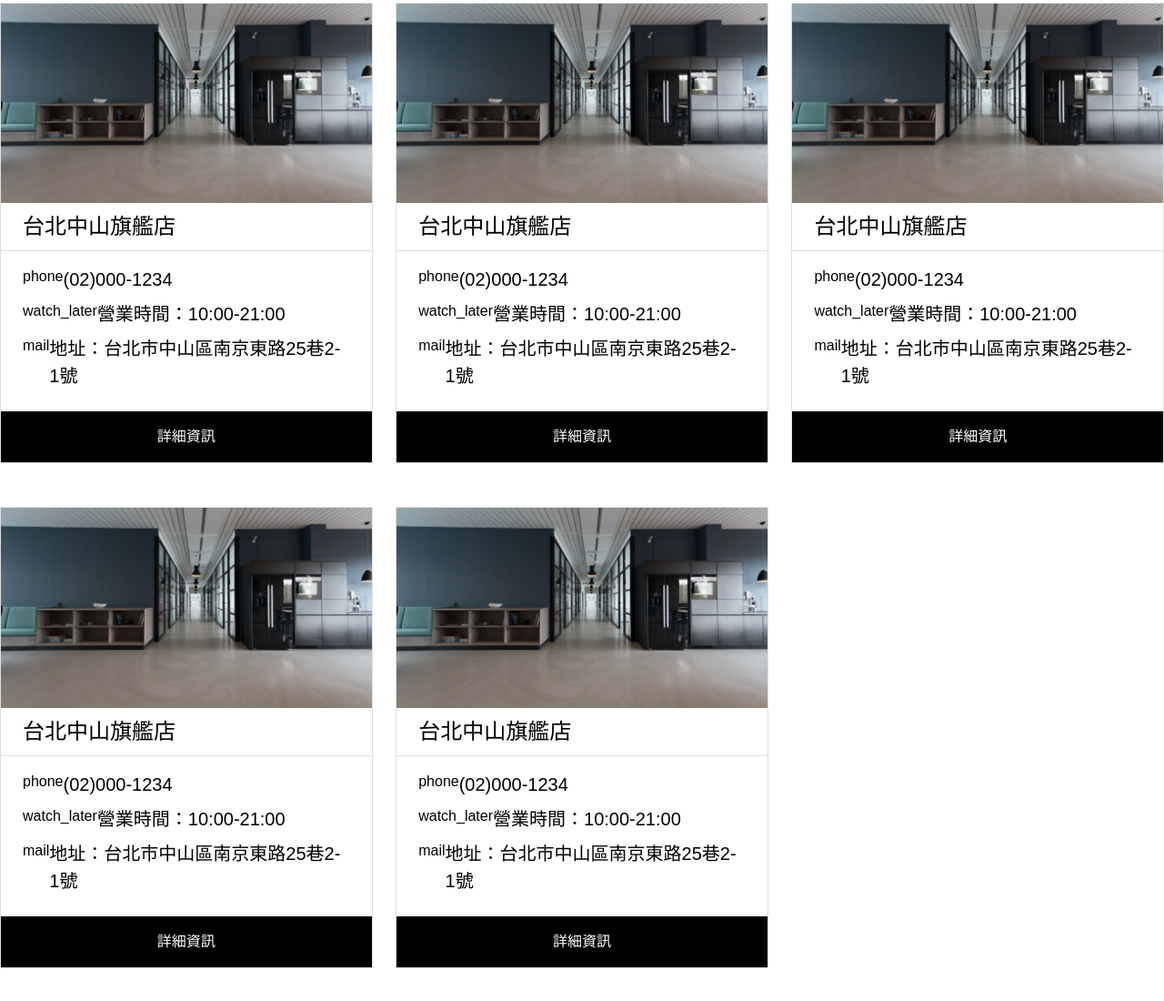
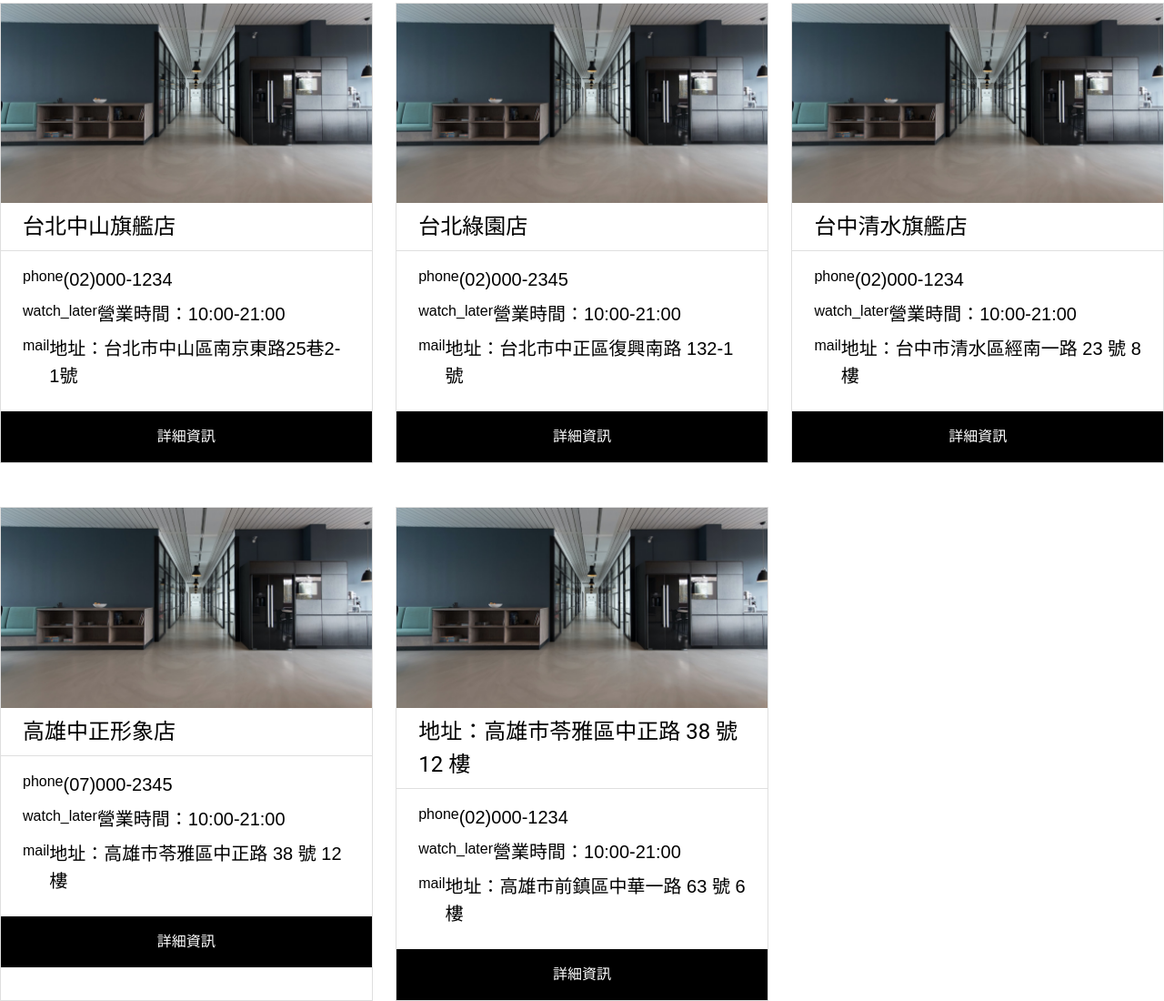
Before and after one commit to dizzydog-rgb/week4_glasses_website_vite, a website built with Vite: page pages/store.html in a window 1280 px wide. Shown: the part 294-1394 px from the top of the page at 91% size. Before the commit the page ends 1358 px from the top, so only its background shows below. Built offline with nearby package versions, Linux system fonts and the light colour scheme.

Commit message:
week4 completed

```diff
--- a/pages/store.html
+++ b/pages/store.html
@@ -48,7 +48,31 @@
     </li>
     <li>
       <img src="/assets/images/store-1.png" alt="store-1">
-      <h3>台北中山旗艦店</h3>
+      <h3>台北綠園店</h3>
+      <div class="store-content">
+        <div class="d-flex-start tel">
+          <span class="material-symbols-outlined">
+              phone
+              </span>
+          <a href="tel:+(02)000-2345">(02)000-2345</a>
+        </div>
+        <div class="d-flex-start business-hour">
+        <span class="material-symbols-outlined">
+            watch_later
+            </span><a href="">營業時間：10:00-21:00</a>
+        </div>
+        <div class="d-flex-start address">
+        <span class="material-symbols-outlined">
+            mail
+            </span>
+        <a href="#">地址：台北市中正區復興南路 132-1 號</a>
+        </div>
+      </div>
+      <div class="detail-info">詳細資訊</div>
+    </li>
+    <li>
+      <img src="/assets/images/store-1.png" alt="store-1">
+      <h3>台中清水旗艦店</h3>
       <div class="store-content">
         <div class="d-flex-start tel">
           <span class="material-symbols-outlined">
@@ -65,14 +89,38 @@
         <span class="material-symbols-outlined">
             mail
             </span>
-        <a href="#">地址：台北市中山區南京東路25巷2-1號</a>
+        <a href="#">地址：台中市清水區經南一路 23 號 8 樓</a>
         </div>
       </div>
       <div class="detail-info">詳細資訊</div>
     </li>
     <li>
       <img src="/assets/images/store-1.png" alt="store-1">
-      <h3>台北中山旗艦店</h3>
+      <h3>高雄中正形象店</h3>
+      <div class="store-content">
+        <div class="d-flex-start tel">
+          <span class="material-symbols-outlined">
+              phone
+              </span>
+          <a href="tel:+(02)000-2345">(07)000-2345</a>
+        </div>
+        <div class="d-flex-start business-hour">
+        <span class="material-symbols-outlined">
+            watch_later
+            </span><a href="">營業時間：10:00-21:00</a>
+        </div>
+        <div class="d-flex-start address">
+        <span class="material-symbols-outlined">
+            mail
+            </span>
+        <a href="#">地址：高雄市苓雅區中正路 38 號 12 樓</a>
+        </div>
+      </div>
+      <div class="detail-info">詳細資訊</div>
+    </li>
+    <li>
+      <img src="/assets/images/store-1.png" alt="store-1">
+      <h3>地址：高雄市苓雅區中正路 38 號 12 樓</h3>
       <div class="store-content">
         <div class="d-flex-start tel">
           <span class="material-symbols-outlined">
@@ -89,55 +137,7 @@
         <span class="material-symbols-outlined">
             mail
             </span>
-        <a href="#">地址：台北市中山區南京東路25巷2-1號</a>
-        </div>
-      </div>
-      <div class="detail-info">詳細資訊</div>
-    </li>
-    <li>
-      <img src="/assets/images/store-1.png" alt="store-1">
-      <h3>台北中山旗艦店</h3>
-      <div class="store-content">
-        <div class="d-flex-start tel">
-          <span class="material-symbols-outlined">
-              phone
-              </span>
-          <a href="tel:+(02)000-1234">(02)000-1234</a>
-        </div>
-        <div class="d-flex-start business-hour">
-        <span class="material-symbols-outlined">
-            watch_later
-            </span><a href="">營業時間：10:00-21:00</a>
-        </div>
-        <div class="d-flex-start address">
-        <span class="material-symbols-outlined">
-            mail
-            </span>
-        <a href="#">地址：台北市中山區南京東路25巷2-1號</a>
-        </div>
-      </div>
-      <div class="detail-info">詳細資訊</div>
-    </li>
-    <li>
-      <img src="/assets/images/store-1.png" alt="store-1">
-      <h3>台北中山旗艦店</h3>
-      <div class="store-content">
-        <div class="d-flex-start tel">
-          <span class="material-symbols-outlined">
-              phone
-              </span>
-          <a href="tel:+(02)000-1234">(02)000-1234</a>
-        </div>
-        <div class="d-flex-start business-hour">
-        <span class="material-symbols-outlined">
-            watch_later
-            </span><a href="">營業時間：10:00-21:00</a>
-        </div>
-        <div class="d-flex-start address">
-        <span class="material-symbols-outlined">
-            mail
-            </span>
-        <a href="#">地址：台北市中山區南京東路25巷2-1號</a>
+        <a href="#">地址：高雄市前鎮區中華一路 63 號 6 樓</a>
         </div>
       </div>
       <div class="detail-info">詳細資訊</div>
```
